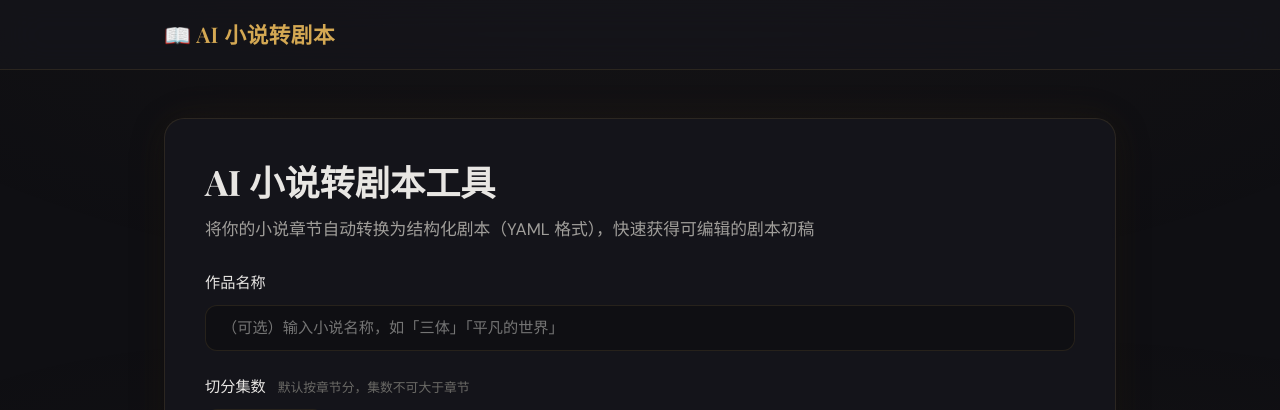
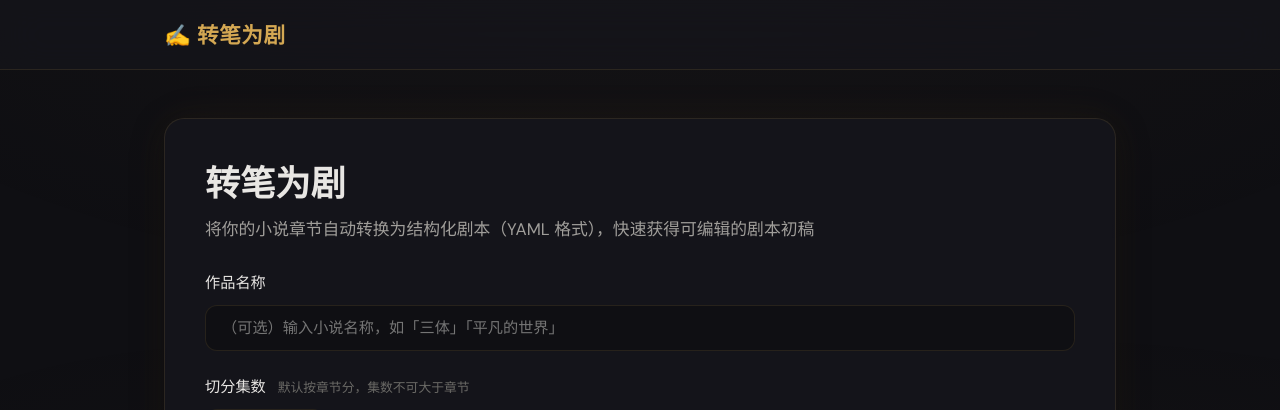
Before and after one commit to goodddGrades/qiniuyun_contest, a Flask app: page / in a window 1280 px wide. Shown: the top 410 px of the page. Run offline with Flask 3, Linux system fonts and the light colour scheme; some web fonts are replaced.

Commit message:
rename: zhuan-bi-wei-ju
Co-authored-by: Claude Code <2719405535@qq.com>

```diff
--- a/static/css/style.css
+++ b/static/css/style.css
@@ -1,5 +1,5 @@
 /* ============================================================
-   AI 小说转剧本工具 — 暗色奢华主题
+   转笔为剧 — 暗色奢华主题
    设计方向：文学书斋 · 暖金琥珀 · 毛玻璃质感
    ============================================================ */
 
--- a/static/js/main.js
+++ b/static/js/main.js
@@ -1,5 +1,5 @@
 /**
- * AI 小说转剧本工具 - 前端交互脚本
+ * 转笔为剧 - 前端交互脚本
  * 功能：拖拽上传 / 章节统计 / 一键复制 / 快捷键 / Toast 通知
  */
 
--- a/templates/base.html
+++ b/templates/base.html
@@ -3,7 +3,7 @@
 <head>
     <meta charset="UTF-8">
     <meta name="viewport" content="width=device-width, initial-scale=1.0">
-    <title>{% block title %}AI 小说转剧本工具{% endblock %}</title>
+    <title>{% block title %}转笔为剧{% endblock %}</title>
     <link rel="stylesheet" href="{{ url_for('static', filename='css/style.css') }}">
     {% block head %}{% endblock %}
 </head>
@@ -12,7 +12,7 @@
     <!-- 导航栏 — 毛玻璃效果 -->
     <header class="nav">
         <div class="container">
-            <a href="{{ url_for('index') }}" class="nav-brand">📖 AI 小说转剧本</a>
+            <a href="{{ url_for('index') }}" class="nav-brand">✍️ 转笔为剧</a>
             <div class="nav-loading" id="navLoading"></div>
         </div>
     </header>
--- a/templates/books.html
+++ b/templates/books.html
@@ -1,5 +1,5 @@
 {% extends "base.html" %}
-{% block title %}书库 - AI 小说转剧本工具{% endblock %}
+{% block title %}书库 - 转笔为剧{% endblock %}
 
 {% block content %}
 <div class="card">
--- a/templates/editor.html
+++ b/templates/editor.html
@@ -1,5 +1,5 @@
 {% extends "base.html" %}
-{% block title %}编辑剧本 - AI 小说转剧本工具{% endblock %}
+{% block title %}编辑剧本 - 转笔为剧{% endblock %}
 
 {% block content %}
 <div class="card">
--- a/templates/index.html
+++ b/templates/index.html
@@ -1,9 +1,9 @@
 {% extends "base.html" %}
-{% block title %}上传小说 - AI 小说转剧本工具{% endblock %}
+{% block title %}上传小说 - 转笔为剧{% endblock %}
 
 {% block content %}
 <div class="card upload-card">
-    <h1 class="typewriter-title">AI 小说转剧本工具</h1>
+    <h1 class="typewriter-title">转笔为剧</h1>
     <p class="subtitle">将你的小说章节自动转换为结构化剧本（YAML 格式），快速获得可编辑的剧本初稿</p>
 
     {% if error %}
--- a/templates/progress.html
+++ b/templates/progress.html
@@ -1,5 +1,5 @@
 {% extends "base.html" %}
-{% block title %}转换中 - AI 小说转剧本工具{% endblock %}
+{% block title %}转换中 - 转笔为剧{% endblock %}
 
 {% block content %}
 <div class="card progress-card">
--- a/templates/result.html
+++ b/templates/result.html
@@ -1,5 +1,5 @@
 {% extends "base.html" %}
-{% block title %}转换结果 - AI 小说转剧本工具{% endblock %}
+{% block title %}转换结果 - 转笔为剧{% endblock %}
 
 {% block content %}
 <div class="card">
```
Also changed, not shown: README.md.
